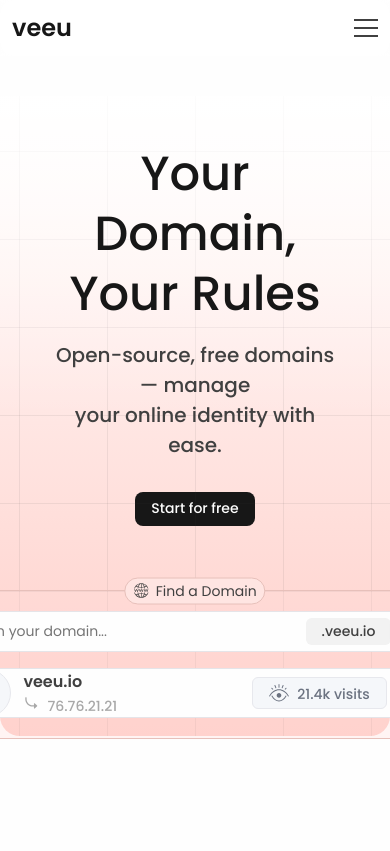
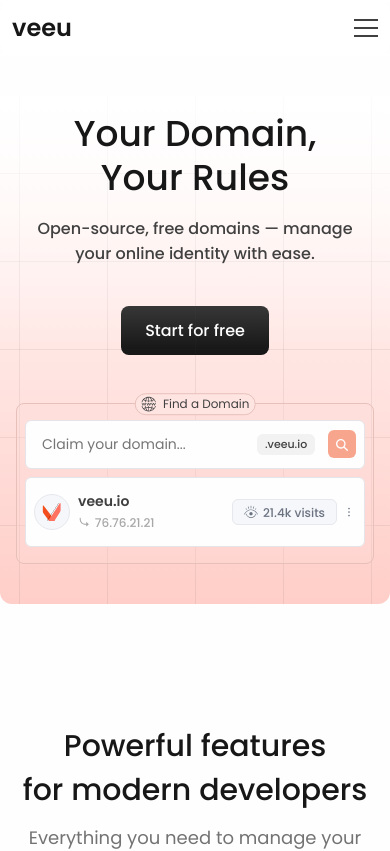
Before and after one commit to skygig/veeu.io, a Next.js app in the folder apps/web/: page / in a window 390 px wide. Shown: the top 851 px of the page. Built offline with nearby package versions, Linux system fonts and the light colour scheme.

Commit message:
web: make landing section responsive

```diff
--- a/apps/web/src/styles/landing.module.scss
+++ b/apps/web/src/styles/landing.module.scss
@@ -9,6 +9,19 @@
   justify-content: space-around;
   position: relative;
   background: linear-gradient(to bottom, #fff, #ffcec8);
+
+  @media (max-width: 768px) {
+    border-radius: 12px;
+    padding: 1.5rem 1.5rem 2.5rem;
+    gap: 1.5rem;
+    height: auto;
+    justify-content: flex-start;
+    min-height: 508px;
+  }
+
+  @media (max-width: 480px) {
+    padding: 1rem 1rem 2.5rem;
+  }
 }
 
 .main::before {
@@ -21,7 +34,7 @@
   background: url("../assets/svgs/lines.svg");
   background-position: center;
   opacity: 0.8;
-  pointer-events: none; /* So it doesn’t block clicks */
+  pointer-events: none;
 }
 
 .main::after {
@@ -52,17 +65,42 @@
     font-size: 48px;
     font-weight: 500;
     line-height: 60px;
+
+    @media (max-width: 768px) {
+      font-size: 40px;
+      line-height: 50px;
+    }
+
+    @media (max-width: 480px) {
+      font-size: 36px;
+      line-height: 44px;
+    }
   }
 
   p {
     color: var(--lightBlack);
     font-weight: 500;
     font-size: 20px;
+
+    @media (max-width: 768px) {
+      font-size: 16px;
+    }
   }
 }
 
 .action {
   margin: 2rem 0 4rem;
+
+  @media (max-width: 768px) {
+    margin: 1rem 0 1.5rem;
+  }
+
+  button {
+    @media (max-width: 480px) {
+      padding: 0.75rem 1.5rem;
+      font-size: 16px;
+    }
+  }
 }
 
 .try {
@@ -71,6 +109,7 @@
   border: 1px solid #e7c0ba;
   border-radius: 12px;
   width: 528px;
+  max-width: 100%;
   flex: 1;
   display: flex;
   flex-direction: column;
@@ -78,6 +117,20 @@
   max-height: 178px;
   position: relative;
   padding: 1.25rem 1rem;
+
+  @media (max-width: 768px) {
+    max-width: 100%;
+    padding: 1.25rem 0.75rem;
+    gap: 0.75rem;
+    max-height: none;
+    min-height: 140px;
+  }
+
+  @media (max-width: 480px) {
+    padding: 1rem 0.5rem;
+    gap: 0.5rem;
+    border-radius: 8px;
+  }
 }
 
 .tryTop {
@@ -94,6 +147,13 @@
   display: flex;
   align-items: center;
   gap: 0.4rem;
+  white-space: nowrap;
+
+  @media (max-width: 480px) {
+    transform: translate(-50%, calc(-50% - 1rem));
+    font-size: 12px;
+    padding: 0.05rem 0.3rem;
+  }
 }
 
 .domain {
@@ -104,10 +164,34 @@
   align-items: center;
   justify-content: space-between;
   padding: 1px 0.4rem 1px 0;
+  min-height: 44px;
+
+  @media (max-width: 768px) {
+    padding: 1px 0.3rem 1px 0;
+    border-radius: 6px;
+  }
+
+  @media (max-width: 480px) {
+    flex-wrap: wrap;
+    gap: 0.5rem;
+    padding: 0.5rem;
+  }
 
   input {
     padding: 0.5rem 0.9rem;
     flex: 1;
+    min-width: 0;
+    font-size: 16px;
+
+    @media (max-width: 768px) {
+      padding: 0.4rem 0.7rem;
+      font-size: 14px;
+    }
+
+    @media (max-width: 480px) {
+      padding: 0.3rem 0.5rem;
+      min-width: 120px;
+    }
   }
 
   p {
@@ -119,15 +203,51 @@
     border-radius: 6px;
     margin-right: 0.75rem;
     cursor: crosshair;
+    white-space: nowrap;
+
+    @media (max-width: 768px) {
+      padding: 2px 0.7rem;
+      font-size: 12px;
+      margin-right: 0.5rem;
+    }
+
+    @media (max-width: 480px) {
+      padding: 2px 0.5rem;
+      font-size: 11px;
+      margin-right: 0.3rem;
+    }
   }
 
   button {
     border-radius: 6px;
     background-color: #f34e1e;
     padding: 0.25rem 0.35rem;
+    min-width: 36px;
+    min-height: 36px;
+    display: flex;
+    align-items: center;
+    justify-content: center;
+
+    @media (max-width: 768px) {
+      padding: 0.2rem 0.3rem;
+      min-width: 32px;
+      min-height: 32px;
+    }
+
+    @media (max-width: 480px) {
+      padding: 0.15rem 0.25rem;
+      min-width: 28px;
+      min-height: 28px;
+    }
 
     img {
       margin-bottom: -5px;
+
+      @media (max-width: 480px) {
+        width: 16px;
+        height: 16px;
+        margin-bottom: -2px;
+      }
     }
 
     &:disabled {
@@ -146,12 +266,30 @@
   justify-content: space-between;
   padding: 0 0.9rem;
   flex: 1;
+  min-height: 60px;
+
+  @media (max-width: 768px) {
+    padding: 0 0.7rem;
+    border-radius: 6px;
+    min-height: 56px;
+  }
+
+  @media (max-width: 480px) {
+    padding: 0 0.5rem;
+    min-height: 52px;
+    flex-wrap: wrap;
+    gap: 0.5rem;
+  }
 }
 
 .egDetails {
   display: flex;
   align-items: center;
   gap: 0.75rem;
+
+  @media (max-width: 768px) {
+    gap: 0.5rem;
+  }
 }
 
 .egSite {
@@ -159,27 +297,44 @@
     display: flex;
     align-items: center;
     gap: 0.5rem;
+
+    @media (max-width: 480px) {
+      gap: 0.3rem;
+    }
   }
 
   h2 {
     font-size: 16px;
     font-weight: 600;
     margin-bottom: 2px;
+
+    @media (max-width: 768px) {
+      font-size: 14px;
+    }
   }
 
   p {
     font-size: 14px;
     font-weight: 500;
     color: #a8a8a8;
+
+    @media (max-width: 768px) {
+      font-size: 12px;
+    }
   }
 
   img {
     margin-top: -6px;
+
+    @media (max-width: 480px) {
+      width: 12px;
+      height: 12px;
+      margin-top: -3px;
+    }
   }
 }
 
 .egImage {
-  width: fit-content;
   width: 48px;
   height: 48px;
   display: flex;
@@ -188,12 +343,43 @@
   border-radius: 50%;
   background-color: #f5f7fa;
   border: 1px solid #e7e8ed;
+
+  @media (max-width: 768px) {
+    width: 40px;
+    height: 40px;
+  }
+
+  @media (max-width: 480px) {
+    width: 36px;
+    height: 36px;
+  }
+
+  img {
+    @media (max-width: 768px) {
+      width: 24px;
+      height: 24px;
+    }
+
+    @media (max-width: 480px) {
+      width: 20px;
+      height: 20px;
+    }
+  }
 }
 
 .analytics {
   display: flex;
   align-items: center;
   gap: 0.75rem;
+
+  @media (max-width: 768px) {
+    gap: 0.5rem;
+  }
+
+  @media (max-width: 480px) {
+    gap: 0.3rem;
+    flex-wrap: wrap;
+  }
 
   div {
     background-color: #f5f7fa;
@@ -204,11 +390,33 @@
     align-items: center;
     gap: 0.5rem;
     padding: 5px 1rem;
+
+    @media (max-width: 768px) {
+      padding: 4px 0.7rem;
+      gap: 0.3rem;
+    }
   }
 
   p {
     margin-bottom: -4px;
     color: #6b7280;
     font-size: 14px;
+
+    @media (max-width: 768px) {
+      font-size: 12px;
+      margin-bottom: -2px;
+    }
+  }
+
+  img {
+    @media (max-width: 768px) {
+      width: 16px;
+      height: 16px;
+    }
+
+    @media (max-width: 480px) {
+      width: 14px;
+      height: 14px;
+    }
   }
 }
```
